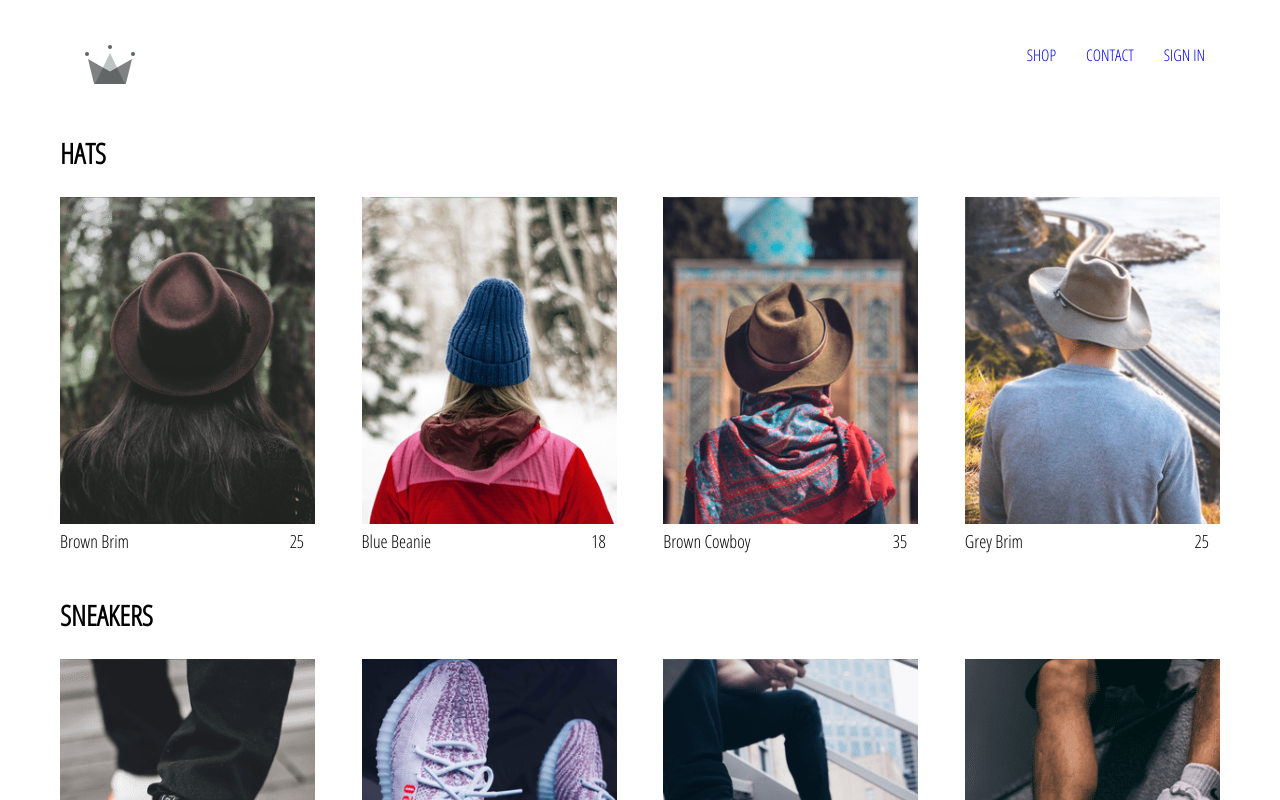
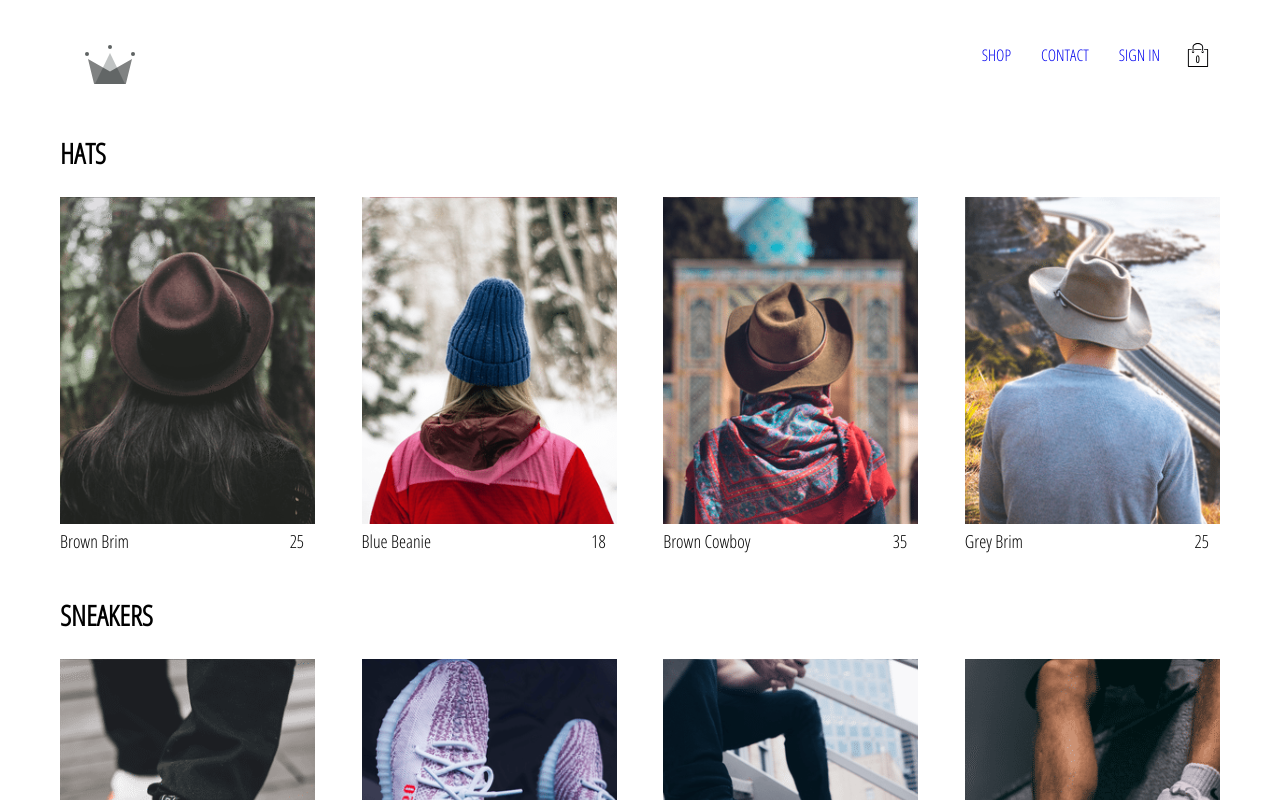
Before and after one commit to meljason/werthy-clothing, a React (Create React App) app: page /shop in a window 1280 px wide. Shown: the top 800 px of the page. Built offline with nearby package versions, Linux system fonts and the light colour scheme; no server answers.

Commit message:
cart icon and dropdown

```diff
--- /dev/null
+++ b/src/components/cart-dropdown/cart-dropdown.component.jsx
@@ -0,0 +1,12 @@
+import React from 'react';
+import CustomButton from '../custom-button/custom-button.component';
+import './cart-dropdown.styles.scss';
+
+const CartDropdown = () => (
+  <div className='cart-dropdown'>
+    <div className='cart-items'></div>
+    <CustomButton>GO TO CHECKOUT</CustomButton>
+  </div>
+);
+
+export default CartDropdown;
--- /dev/null
+++ b/src/components/cart-dropdown/cart-dropdown.styles.scss
@@ -0,0 +1,24 @@
+.cart-dropdown {
+  position: absolute;
+  width: 240px;
+  height: 340px;
+  display: flex;
+  flex-direction: column;
+  padding: 20px;
+  border: 1px solid black;
+  background-color: white;
+  top: 90px;
+  right: 40px;
+  z-index: 5;
+
+  .cart-items {
+    height: 240px;
+    display: flex;
+    flex-direction: column;
+    overflow: scroll;
+  }
+
+  button {
+    margin-top: auto;
+  }
+}
--- /dev/null
+++ b/src/components/cart-icon/cart-icon.component.jsx
@@ -0,0 +1,18 @@
+import React from 'react';
+import { connect } from 'react-redux';
+import { ReactComponent as ShoppingIcon } from '../../assets/shopping-bag.svg';
+import { toggleCartHidden } from '../../redux/cart/cart.actions';
+import './cart-icon.styles.scss';
+
+const CartIcon = ({ toggleCartHidden }) => (
+  <div className='cart-icon' onClick={toggleCartHidden}>
+    <ShoppingIcon className='shopping-icon' />
+    <span className='item-count'>0</span>
+  </div>
+);
+
+const mapDispatchToProps = (dispatch) => ({
+  toggleCartHidden: () => dispatch(toggleCartHidden()),
+});
+
+export default connect(null, mapDispatchToProps)(CartIcon);
--- /dev/null
+++ b/src/components/cart-icon/cart-icon.styles.scss
@@ -0,0 +1,21 @@
+.cart-icon {
+  width: 45px;
+  height: 45px;
+  position: relative;
+  display: flex;
+  align-items: center;
+  justify-content: center;
+  cursor: pointer;
+
+  .shopping-icon {
+    width: 24px;
+    height: 24px;
+  }
+
+  .item-count {
+    position: absolute;
+    font-size: 10px;
+    font-weight: bold;
+    bottom: 12px;
+  }
+}
--- a/src/components/header/header.component.jsx
+++ b/src/components/header/header.component.jsx
@@ -4,8 +4,10 @@
 import { ReactComponent as Logo } from '../../assets/crown.svg';
 import { auth } from '../../firebase/firebase.utils';
 import { connect } from 'react-redux';
+import CartIcon from '../cart-icon/cart-icon.component';
+import CartDropdown from '../cart-dropdown/cart-dropdown.component';
 
-const Header = ({ currentUser }) => (
+const Header = ({ currentUser, hidden }) => (
   <div className='header'>
     <Link to='/' className='logo-container'>
       <Logo className='logo' />
@@ -26,12 +28,15 @@
           SIGN IN
         </Link>
       )}
+      <CartIcon />
     </div>
+    {hidden ? null : <CartDropdown />}
   </div>
 );
 
-const mapStateToProps = (state) => ({
-  currentUser: state.user.currentUser,
+const mapStateToProps = ({ user: { currentUser }, cart: { hidden } }) => ({
+  currentUser,
+  hidden,
 });
 
 export default connect(mapStateToProps)(Header);
--- /dev/null
+++ b/src/redux/cart/cart.actions.js
@@ -0,0 +1,5 @@
+import CartActionTypes from './cart.types';
+
+export const toggleCartHidden = () => ({
+  type: CartActionTypes.TOGGLE_CART_HIDDEN,
+});
--- /dev/null
+++ b/src/redux/cart/cart.reducer.js
@@ -0,0 +1,19 @@
+import CartActionTypes from './cart.types';
+
+const INITIAL_STATE = {
+  hidden: true,
+};
+
+const cartReducer = (state = INITIAL_STATE, action) => {
+  switch (action.type) {
+    case CartActionTypes.TOGGLE_CART_HIDDEN:
+      return {
+        ...state,
+        hidden: !state.hidden,
+      };
+    default:
+      return state;
+  }
+};
+
+export default cartReducer;
--- /dev/null
+++ b/src/redux/cart/cart.types.js
@@ -0,0 +1,5 @@
+const CartActionTypes = {
+  TOGGLE_CART_HIDDEN: 'TOGGLE_CART_HIDDEN',
+};
+
+export default CartActionTypes;
--- a/src/redux/root-reducer.js
+++ b/src/redux/root-reducer.js
@@ -1,6 +1,8 @@
 import { combineReducers } from 'redux';
+import cartReducer from './cart/cart.reducer';
 import userReducer from './user/user.reducer';
 
 export default combineReducers({
   user: userReducer,
+  cart: cartReducer,
 });
```
Also changed, not shown: src/assets/shopping-bag.svg (added).
